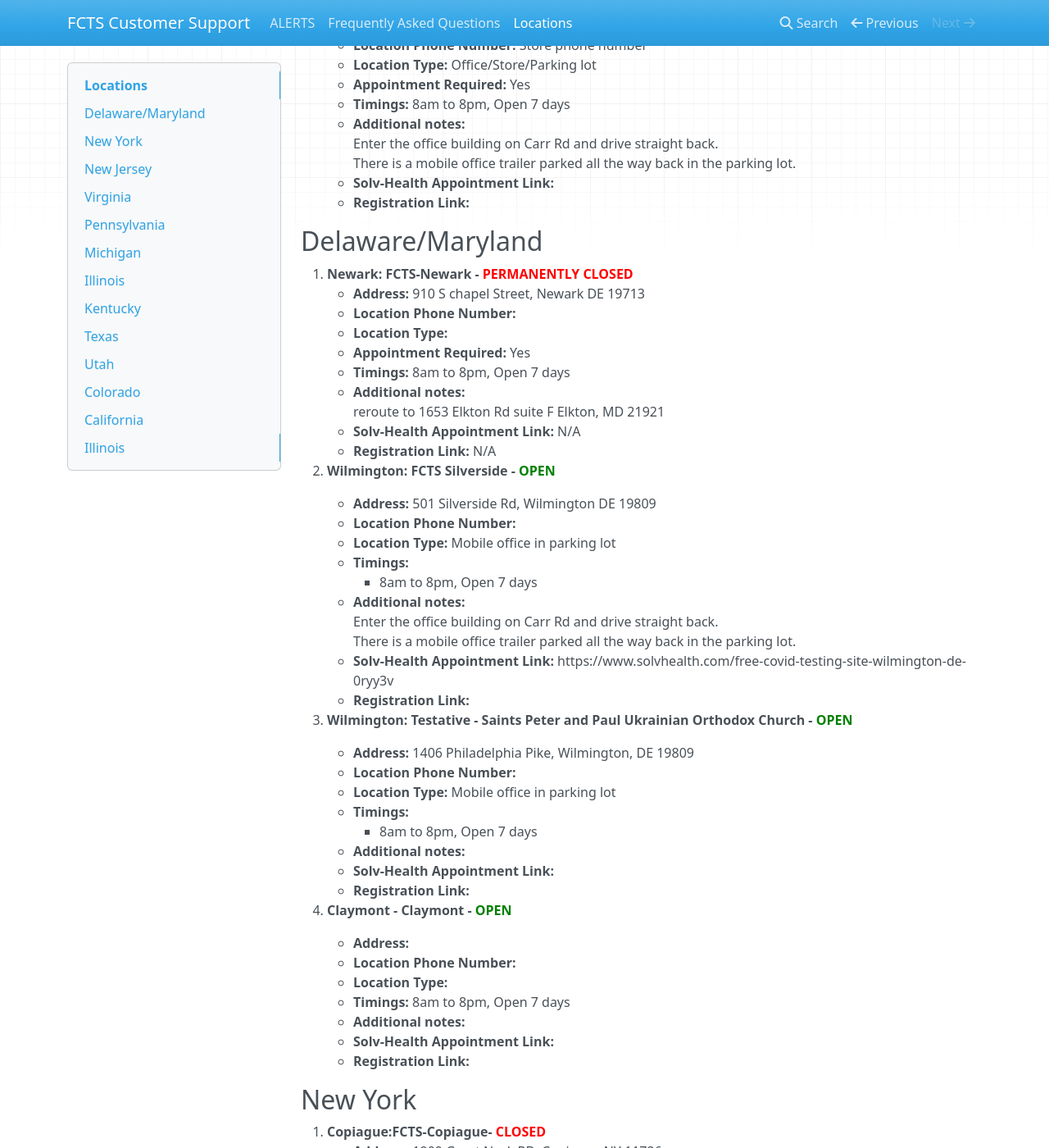
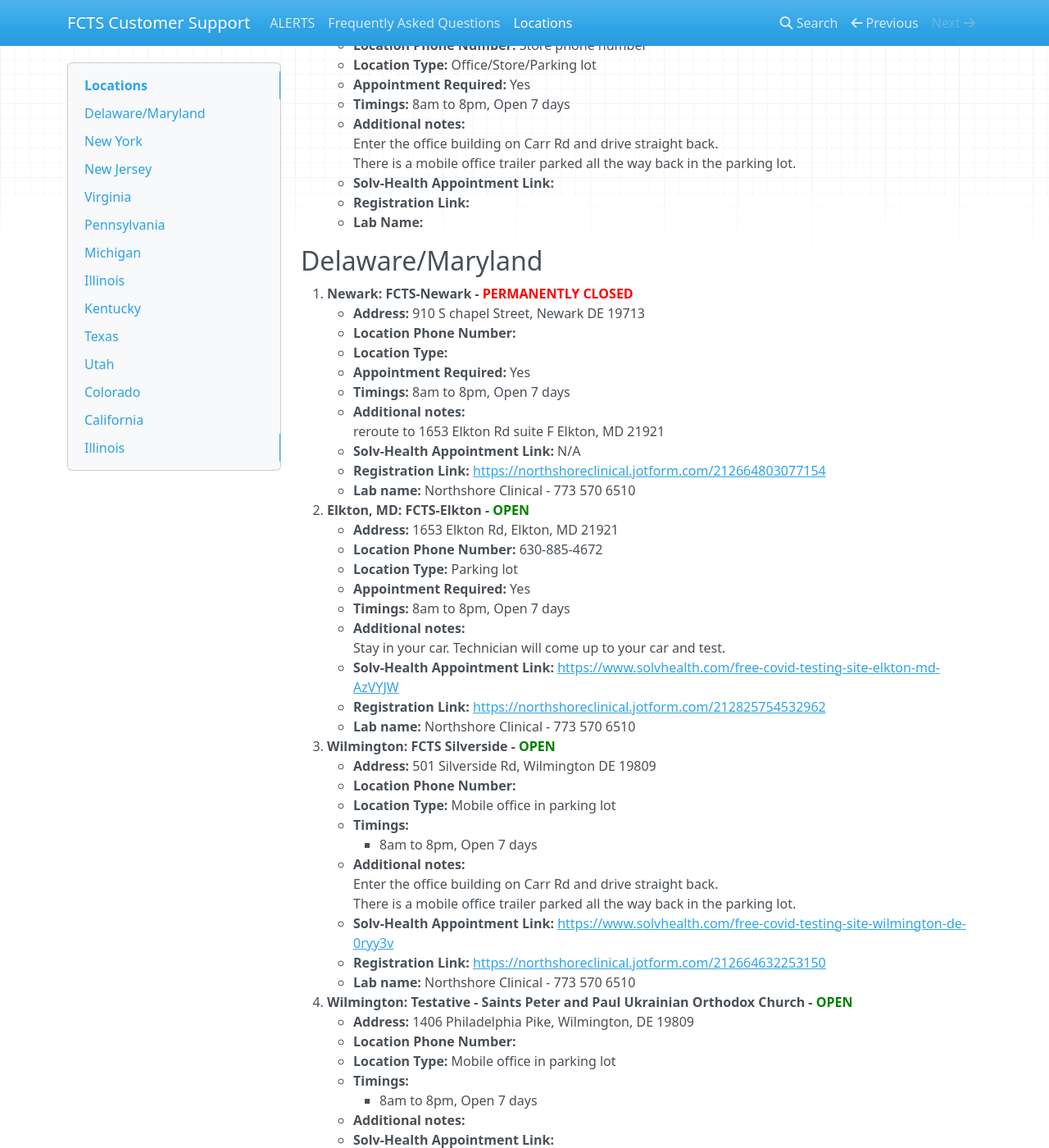
Before and after one commit to fcts000/fcts-cs-docs, an MkDocs documentation site: the page built from docs/locations.md, in a window 1280 px wide and 1400 px high, scrolled down 243 px. Shown: the whole window at 82% size. Built offline with MkDocs 1.6.1, drawn with Linux system fonts in a browser that asks for light colours; nearby versions of some CDN libraries; some of the changed text lies outside the part shown.

Commit message:
add lab number to template and locations.md

```diff
--- a/docs/locations.md
+++ b/docs/locations.md
@@ -5,7 +5,7 @@
 
 Use this template for new locations:
 
-1. **City: Location Name - <font color="green">OPEN</font>/<font color="red">CLOSED</font>**
+1. **City: Location Name - <font color="green">OPEN</font>/<font color="red">PERMANENTLY CLOSED</font>/<font color="orange">TEMPORARILY CLOSED</font>**
     * **Address:** Street Address
     * **Location Phone Number:** Store phone number
     * **Location Type:** Office/Store/Parking lot
@@ -16,6 +16,7 @@
       There is a mobile office trailer parked all the way back in the parking lot.
     * **Solv-Health Appointment Link:**
     * **Registration Link:**
+    * **Lab Name:**
 
 
 ## **Delaware/Maryland**
@@ -28,19 +29,31 @@
     * **Additional notes:**
       reroute to 1653 Elkton Rd suite F Elkton, MD 21921
     * **Solv-Health Appointment Link:** N/A
-    * **Registration Link:** N/A
+    * **Registration Link:** <https://northshoreclinical.jotform.com/212664803077154>
+    * **Lab name:** Northshore Clinical - 773 570 6510
+1. **Elkton, MD: FCTS-Elkton - <font color="green">OPEN</font>**
+    * **Address:** 1653 Elkton Rd, Elkton, MD 21921
+    * **Location Phone Number:** 630-885-4672
+    * **Location Type:** Parking lot
+    * **Appointment Required:** Yes
+    * **Timings:** 8am to 8pm, Open 7 days
+    * **Additional notes:**
+      Stay in your car. Technician will come up to your car and test.
+    * **Solv-Health Appointment Link:** <https://www.solvhealth.com/free-covid-testing-site-elkton-md-AzVYJW>
+    * **Registration Link:** <https://northshoreclinical.jotform.com/212825754532962>
+    * **Lab name:** Northshore Clinical - 773 570 6510
 1. **Wilmington: FCTS Silverside - <font color="green">OPEN</font>**
     * **Address:** 501 Silverside Rd, Wilmington DE 19809
     * **Location Phone Number:**
     * **Location Type:** Mobile office in parking lot
-    - **Timings:**
+    * **Timings:**
         * 8am to 8pm, Open 7 days
-    - **Additional notes:**
+    * **Additional notes:**
       Enter the office building on Carr Rd and drive straight back.
       There is a mobile office trailer parked all the way back in the parking lot.
-    * **Solv-Health Appointment Link:** https://www.solvhealth.com/free-covid-testing-site-wilmington-de-0ryy3v
-    * **Registration Link:**
-
+    * **Solv-Health Appointment Link:** <https://www.solvhealth.com/free-covid-testing-site-wilmington-de-0ryy3v>
+    * **Registration Link:** <https://northshoreclinical.jotform.com/212664632253150>
+    * **Lab name:** Northshore Clinical - 773 570 6510
 1. **Wilmington: Testative - Saints Peter and Paul Ukrainian Orthodox Church - <font color="green">OPEN</font>**
     * **Address:** 1406 Philadelphia Pike, Wilmington, DE 19809
     * **Location Phone Number:**
@@ -50,8 +63,6 @@
     * **Additional notes:**
     * **Solv-Health Appointment Link:**
     * **Registration Link:**
-
-
 1. **Claymont - Claymont - <font color="green">OPEN</font>**
     * **Address:**
     * **Location Phone Number:**
@@ -60,7 +71,6 @@
     * **Additional notes:**
     * **Solv-Health Appointment Link:**
     * **Registration Link:**
-
 
 ## New York
 1. **Copiague:FCTS-Copiague- <font color="red">CLOSED</font>**
@@ -73,6 +83,8 @@
      Testing done in the back of the building off of Marconi Blvd
     * **Solv-Health Appointment Link:** <https://www.solvhealth.com/free-covid-testing-site-copiague-ny-A9QbJ3.>
     * **Registration Link:**
+    * **Lab name:** Northshore Clinical - 773 570 6510
+
 ## New Jersey
 
 ## Virginia
@@ -90,6 +102,7 @@
         The suite next to the pub
     * **Solv-Health Appointment Link:** <https://www.solvhealth.com/free-covid-testing-site-canton-mi-gKvMx7>
     * **Registration Link:**
+    * **Lab name:** Northshore Clinical - 773 570 6510
 1. **Waterford Townships: FCTS-Waterford- <font color="green">OPEN</font>**
     * **Address:** 6650 Highland Rd,Waterford Twp, MI 48327
     * **Location Phone Number:**
@@ -100,6 +113,7 @@
         Next to Lady Jane's hair salon
     * **Solv-Health Appointment Link:** <https://www.solvhealth.com/free-covid-testing-site-waterford-township-mi-gd8nZV#reviews>
     * **Registration Link:**
+    * **Lab name:** Northshore Clinical - 773 570 6510
 
 ## Illinois
 
@@ -116,7 +130,7 @@
      All odd numbered suites are at the back of the building on 8th street. Drive to the back of the building on eighth street and look for suite 117 and park near there. The technician will come up to your car.
     * **Solv-Health Appointment Link:** <https://www.solvhealth.com/free-covid-testing-site-richmond-tx-AaRR28>
     * **Registration Link:**
-
+    * **Lab name:** Northshore Clinical - 773 570 6510
 2. **North Houston:FCTS-Greenpkwy- <font color="green">OPEN</font>**
     * **Address:** 1106 Greens Pkwy, Houston, TX, 77067
     * **Location Phone Number:**
@@ -127,6 +141,7 @@
      Mobile unit near the EC learning center parking lot
     * **Solv-Health Appointment Link:** <https://www.solvhealth.com/free-covid-testing-site-houston-tx-gZeexb>
     * **Registration Link:**
+    * **Lab name:** Northshore Clinical - 773 570 6510
 3. **South Houston:FCTS-Telephone- <font color="green">OPEN</font>**
     * **Address:** 4659 Telephone Rd, HoustonTX  77087
     * **Location Phone Number:**
@@ -137,6 +152,7 @@
      Extra tips to find the location: in the lot of swift gas station
     * **Solv-Health Appointment Link:** <https://www.solvhealth.com/free-covid-testing-site-houston-tx-pYOO6l>
     * **Registration Link:**
+    * **Lab name:** Northshore Clinical - 773 570 6510
 4. **North Houston:FCTS-Mangum- <font color="green">OPEN</font>**
     * **Address: 2917 Mangum RdHouston, TX 77092**
     * **Location Phone Number:**
@@ -147,6 +163,7 @@
      Extra tips to find the location: in the lot of swift gas station
     * **Solv-Health Appointment Link:**
     * **Registration Link:**
+    * **Lab name:** Northshore Clinical - 773 570 6510
 5. **Stafford:FCTS-Stafford- <font color="green">OPEN</font>**
     * **Address: 501 Murphy Rd, Stafford TX 77477**
     * **Location Phone Number:**
@@ -157,6 +174,7 @@
      Mobile unit near the EC learning center parking lot
     * **Solv-Health Appointment Link:** <https://www.solvhealth.com/free-covid-testing-site-stafford-tx-pYJE9g>
     * **Registration Link:**
+    * **Lab name:** Northshore Clinical - 773 570 6510
 6. **Pasadena:FCTS-Pasadena- <font color="green">OPEN</font>**
     * **Address: 3360 Shaver St, Pasadena, TX 77504**
     * **Location Phone Number:**
@@ -167,6 +185,7 @@
      Directly across the street from Valero gas station. On the corner of Avenue I and Shaver st. Mobile trailer located in the shopping center of taqueria el maizal.
     * **Solv-Health Appointment Link:** <https://www.solvhealth.com/free-covid-testing-site-pasadena-tx-AWEE8v>
     * **Registration Link:**
+    * **Lab name:** Northshore Clinical - 773 570 6510
 ## Utah
 
 ## Colorado
@@ -182,6 +201,7 @@
       The suite Behind the smoke shop at this address
     * **Solv-Health Appointment Link:** <https://www.solvhealth.com/free-covid-testing-site-santa-ana-ca-0ry2v4>
     * **Registration Link:**
+    * **Lab name:** Northshore Clinical - 773 570 6510
 1. **San Bernardino: FCTS-San Bernardino-<font color="red">PERMANENTLY CLOSED</font>**
     * **Address: 685 E Redlands BlvdSan Bernardino, CA 92408**
     * **Location Phone Number:**
@@ -192,6 +212,7 @@
         Closed. Reroute to Long Beach or tell them to visit our website, <freecovidtestingsite.com>
     * **Solv-Health Appointment Link:**
     * **Registration Link:**
+    * **Lab name:** Northshore Clinical - 773 570 6510
 1. **Long Beach: FCTS-Long Beach-<font color="Green">OPEN</font>**
     * **Address: 375 Atlantic Ave suite 104, Long Beach, CA  90802**
     * **Location Phone Number:**
@@ -202,4 +223,5 @@
         Gps will take you to an apartment building that is across the street from the corner 7-11. The first floor of suites are buisness suites. Look for suite 104 which is right next to Crest Wave Property Management.
     * **Solv-Health Appointment Link:** <https://www.solvhealth.com/free-covid-testing-site-long-beach-ca-g1P1Wq>
     * **Registration Link:**
+    * **Lab name:** Northshore Clinical - 773 570 6510
 ## Illinois
```
